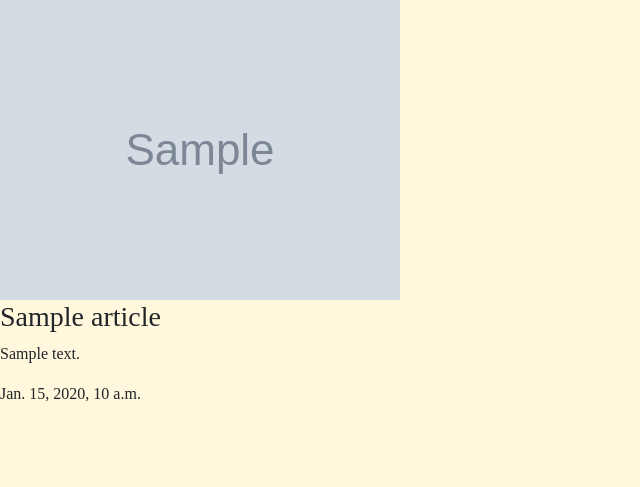
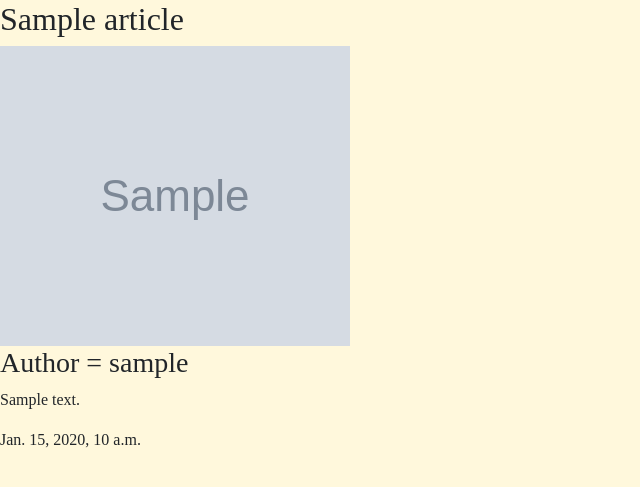
Before and after one commit to fatimozln/famemo, a Django app: a page that uses articles/templates/articles/articles_detail.html in a window 1280 px wide. Shown: the part 56-543 px from the top of the page, without its empty margins (0-640 px from the left). Run offline with Django 3.2, Linux system fonts and the light colour scheme; tables that the repository leaves empty hold one stand-in row (values such as "Sample post"); grey boxes marked "Sample" are stand-in pictures.

Commit message:
Add author name

```diff
--- a/articles/templates/articles/articles_detail.html
+++ b/articles/templates/articles/articles_detail.html
@@ -4,8 +4,10 @@
 
 <div class="articles-details">
     <div class="article">
-        <img src="{{article.image.url}}" alt="">
-        <h3>{{article.title}}</h3>
+        <h2>{{article.title}}</h2>
+        <img src="{{article.image.url}}" alt="" width="350" height="300">
+
+        <h3>Author = {{article.author}}</h3>
         <p>{{article.body}}</p>
         <p>{{article.date}}</p>
     </div>
```
